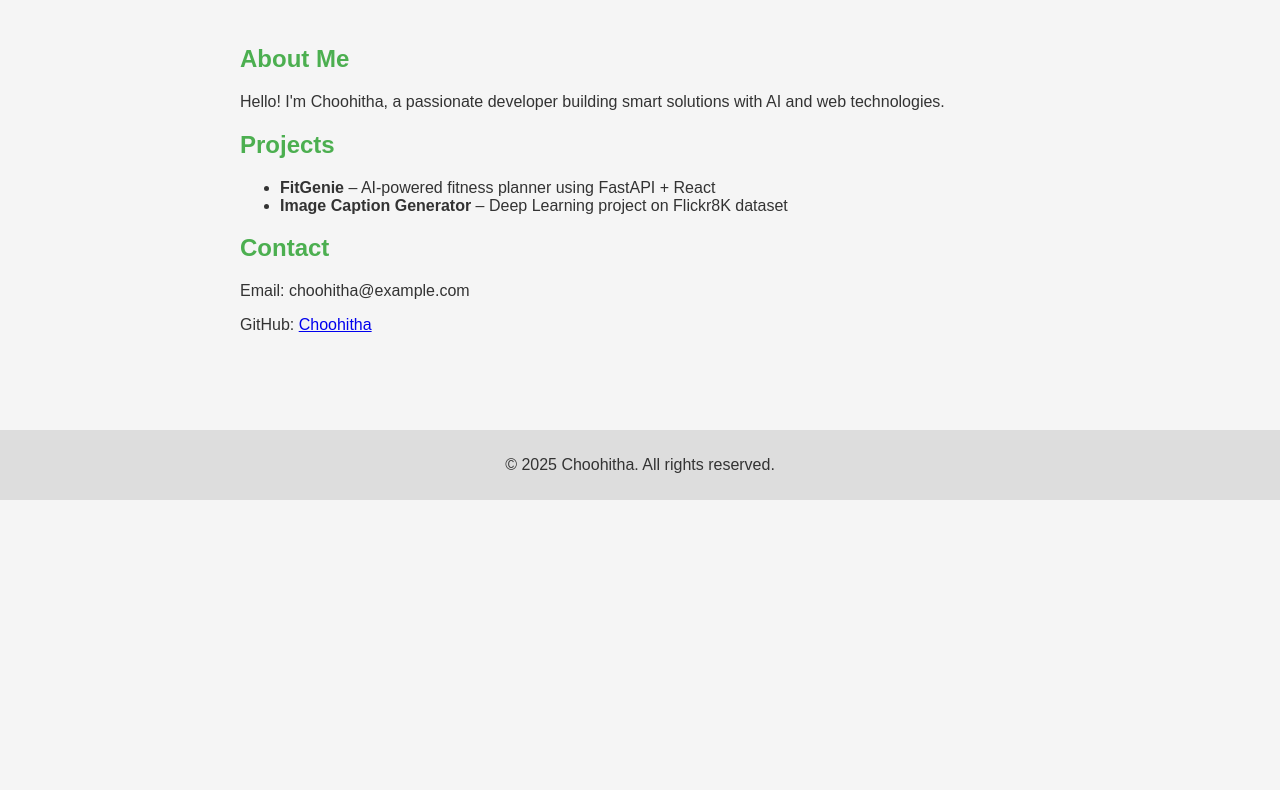
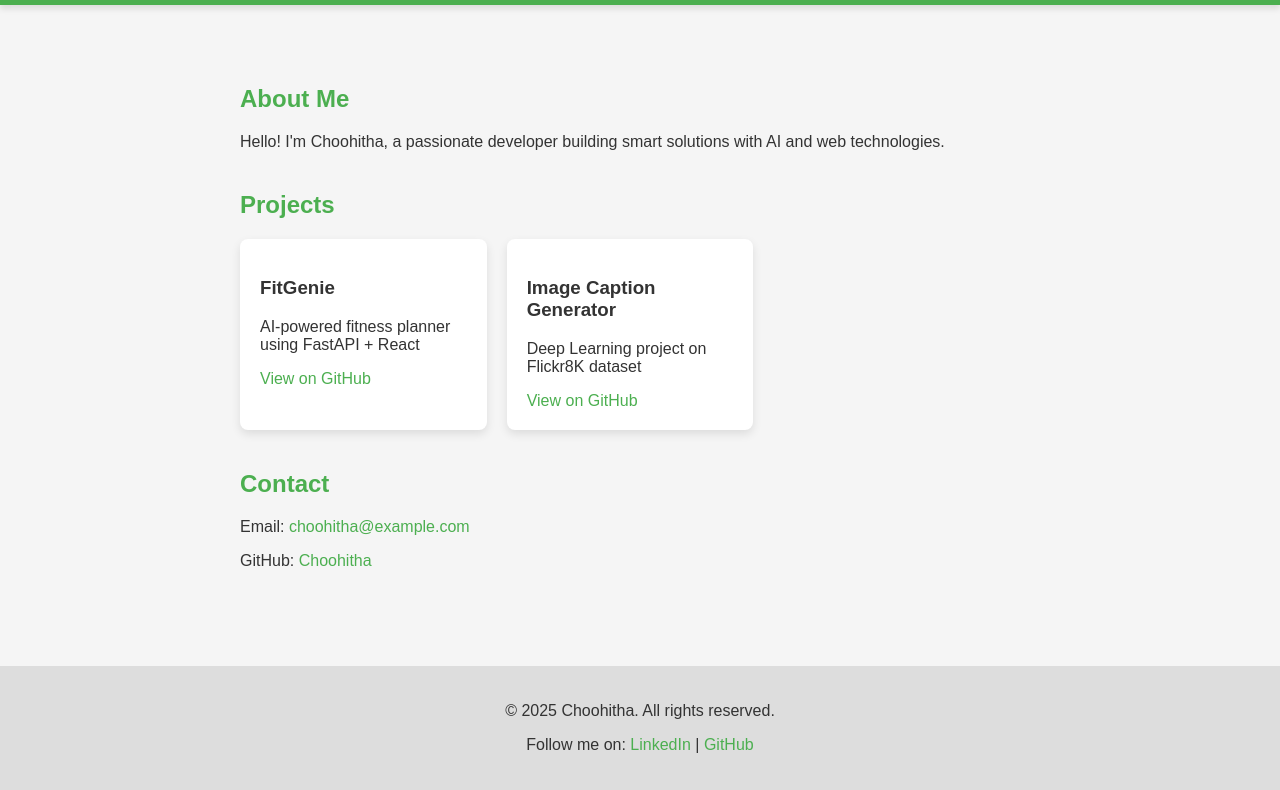
Before and after one commit to Choohitha/my-portfolio, a plain HTML site: page index.html in a window 1280 px wide. Shown: the part 169-959 px from the top of the page. Before the commit the page ends 800 px from the top, so only its background shows below. Drawn offline with Linux system fonts and the light colour scheme.

Commit message:
Update index.html

```diff
--- a/index.html
+++ b/index.html
@@ -4,7 +4,10 @@
   <meta charset="UTF-8" />
   <meta name="viewport" content="width=device-width, initial-scale=1.0" />
   <title>Choohitha's Portfolio</title>
+  <!-- If you later want external CSS, you can uncomment this and move the styles into style.css -->
+  <!-- <link rel="stylesheet" href="style.css"> -->
   <style>
+    /* Base Styles */
     body {
       font-family: Arial, sans-serif;
       background: #f5f5f5;
@@ -15,8 +18,9 @@
     header {
       background-color: #4CAF50;
       color: white;
-      padding: 20px 0;
+      padding: 30px 0;
       text-align: center;
+      box-shadow: 0px 4px 6px rgba(0, 0, 0, 0.1);
     }
     section {
       padding: 40px;
@@ -25,12 +29,47 @@
     }
     h2 {
       color: #4CAF50;
+      margin-top: 40px;
     }
+    a {
+      color: #4CAF50;
+      text-decoration: none;
+    }
+    a:hover {
+      color: #f39c12;
+      text-decoration: underline;
+    }
+
+    /* Project Grid */
+    ul {
+      display: flex;
+      flex-wrap: wrap;
+      gap: 20px;
+      list-style: none;
+      padding: 0;
+    }
+    li {
+      background-color: #fff;
+      padding: 20px;
+      border-radius: 8px;
+      box-shadow: 0px 4px 10px rgba(0, 0, 0, 0.1);
+      width: calc(33.333% - 20px);
+      box-sizing: border-box;
+      transition: transform 0.2s ease-in-out;
+    }
+    li:hover {
+      transform: scale(1.05);
+    }
+
+    /* Footer */
     footer {
       text-align: center;
-      padding: 10px;
+      padding: 20px;
       background: #ddd;
       margin-top: 40px;
+    }
+    footer a:hover {
+      color: #f39c12;
     }
   </style>
 </head>
@@ -46,17 +85,31 @@
 
     <h2>Projects</h2>
     <ul>
-      <li><strong>FitGenie</strong> – AI-powered fitness planner using FastAPI + React</li>
-      <li><strong>Image Caption Generator</strong> – Deep Learning project on Flickr8K dataset</li>
+      <li>
+        <h3>FitGenie</h3>
+        <p>AI-powered fitness planner using FastAPI + React</p>
+        <a href="https://github.com/Choohitha/FitGenie" target="_blank">View on GitHub</a>
+      </li>
+      <li>
+        <h3>Image Caption Generator</h3>
+        <p>Deep Learning project on Flickr8K dataset</p>
+        <a href="https://github.com/Choohitha/Image-Caption-Generator" target="_blank">View on GitHub</a>
+      </li>
+      <!-- Add more project items here -->
     </ul>
 
     <h2>Contact</h2>
-    <p>Email: choohitha@example.com</p>
+    <p>Email: <a href="mailto:choohitha@example.com">choohitha@example.com</a></p>
     <p>GitHub: <a href="https://github.com/Choohitha" target="_blank">Choohitha</a></p>
   </section>
 
   <footer>
     <p>&copy; 2025 Choohitha. All rights reserved.</p>
+    <p>
+      Follow me on:
+      <a href="https://linkedin.com/in/choohitha" target="_blank">LinkedIn</a> |
+      <a href="https://github.com/Choohitha" target="_blank">GitHub</a>
+    </p>
   </footer>
 </body>
 </html>
```
